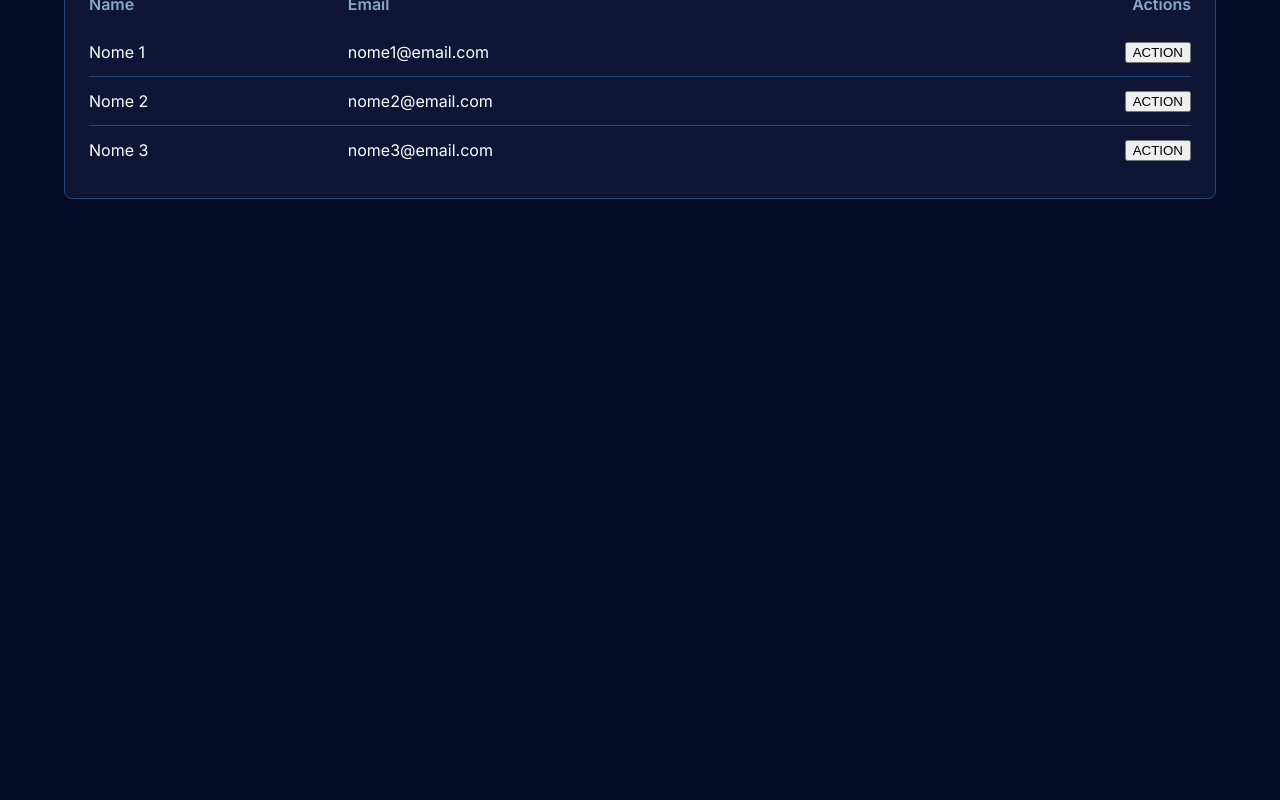
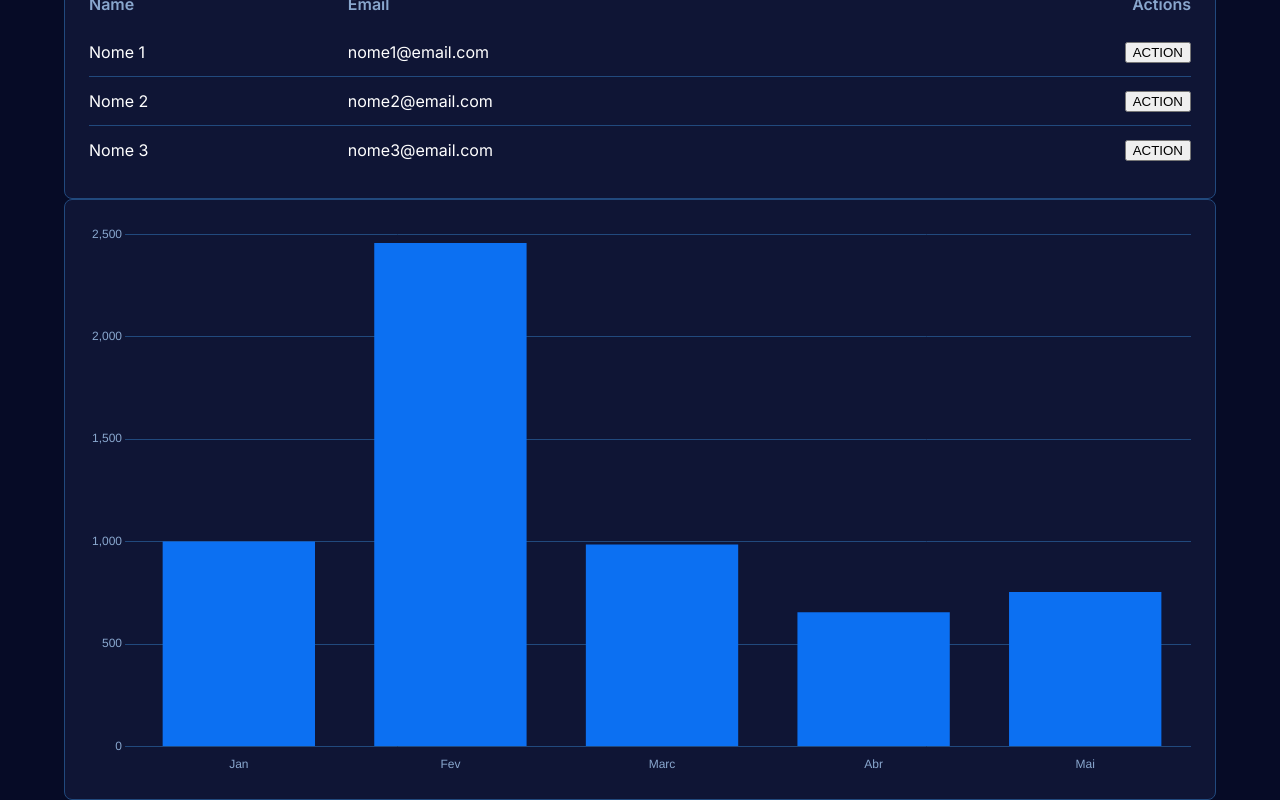
Before and after one commit to WesleySAlmeida/sales-dashboard-wsa, a React (Vite) app: page /home in a window 1280 px wide. Shown: the part 483-1283 px from the top of the page. Before the commit the page ends 800 px from the top, so only its background shows below. Built offline with nearby package versions, Linux system fonts and the light colour scheme.

Commit message:
Feat: Chart Component

```diff
--- a/package.json
+++ b/package.json
@@ -13,8 +13,10 @@
     "@emotion/react": "^11.14.0",
     "@emotion/styled": "^11.14.1",
     "@mui/material": "^7.3.8",
+    "chart.js": "^4.5.1",
     "components": "^0.1.0",
     "react": "^19.2.0",
+    "react-chartjs-2": "^5.3.1",
     "react-dom": "^19.2.0",
     "react-router-dom": "^7.13.1",
     "styled": "^1.0.0",
--- /dev/null
+++ b/src/components/CustomChart.tsx
@@ -0,0 +1,80 @@
+import { useTheme } from 'styled-components';
+import {
+  Chart as ChartJS,
+  CategoryScale,
+  LinearScale,
+  BarElement,
+  PointElement,
+  LineElement,
+  Title,
+  Tooltip,
+  Legend,
+} from 'chart.js';
+import { Line } from 'react-chartjs-2';
+import { Bar } from 'react-chartjs-2';
+import type { CustomChartProps } from '@/types';
+
+ChartJS.register(
+  CategoryScale,
+  LinearScale,
+  BarElement,
+  PointElement,
+  LineElement,
+  Title,
+  Tooltip,
+  Legend
+);
+
+function CustomChart(props: CustomChartProps) {
+  const { data, labels, type } = props;
+  const theme = useTheme();
+  const options = {
+    responsive: true,
+    scales: {
+      x: {
+        border: {
+          display: false,
+        },
+        grid: {
+          display: false,
+        },
+        ticks: {
+          color: theme.typographies.subtitle,
+        },
+      },
+      y: {
+        border: {
+          display: false,
+        },
+        grid: {
+          color: theme.appDefaultStroke,
+        },
+        ticks: {
+          color: theme.typographies.subtitle,
+        },
+      },
+    },
+    plugins: {
+      legend: {
+        display: false,
+      },
+    },
+  };
+  const chartData = {
+    labels,
+    datasets: [
+      {
+        data: data,
+        borderColor: 'rgb(12, 112, 242)',
+        backgroundColor: 'rgba(12, 112, 242, 1)',
+      },
+    ],
+  };
+  return type === 'bar' ? (
+    <Bar options={options} data={chartData} />
+  ) : (
+    <Line options={options} data={chartData} />
+  );
+}
+
+export default CustomChart;
--- a/src/components/index.ts
+++ b/src/components/index.ts
@@ -1,4 +1,5 @@
 export { default as AvatarsList } from './AvatarList';
+export { default as CustomChart } from './CustomChart';
 export { default as CustomTable } from './CustomTable';
 export { default as FormComponent } from './FormComponent';
 export { default as Header } from './Header';
--- a/src/pages/Home.tsx
+++ b/src/pages/Home.tsx
@@ -1,4 +1,10 @@
-import { AvatarsList, CardComponent, CustomTable, Header } from '@/components';
+import {
+  AvatarsList,
+  CardComponent,
+  CustomChart,
+  CustomTable,
+  Header,
+} from '@/components';
 import { Container } from '@mui/material';
 import { currencyConverter } from '@/utils';
 
@@ -55,6 +61,13 @@
             rows={mockTableData.rows}
           />
         </CardComponent>
+        <CardComponent>
+          <CustomChart
+            labels={['Jan', 'Fev', 'Marc', 'Abr', 'Mai']}
+            data={[1000.12, 2456.54, 986.32, 654.89, 754.89, 354.89]}
+            type="bar"
+          />
+        </CardComponent>
       </Container>
     </>
   );
--- /dev/null
+++ b/src/types/customChart.d.ts
@@ -0,0 +1,5 @@
+export interface CustomChartProps {
+  labels: string[];
+  data: number[];
+  type: 'line' | 'bar';
+}
--- a/src/types/index.ts
+++ b/src/types/index.ts
@@ -1,4 +1,5 @@
 export * from './avartarsList';
+export * from './customChart';
 export * from './customTable';
 export * from './theme';
 export * from './typographies';
```
Also changed, not shown: 1 other file (tests, documents, lock files or other folders).
